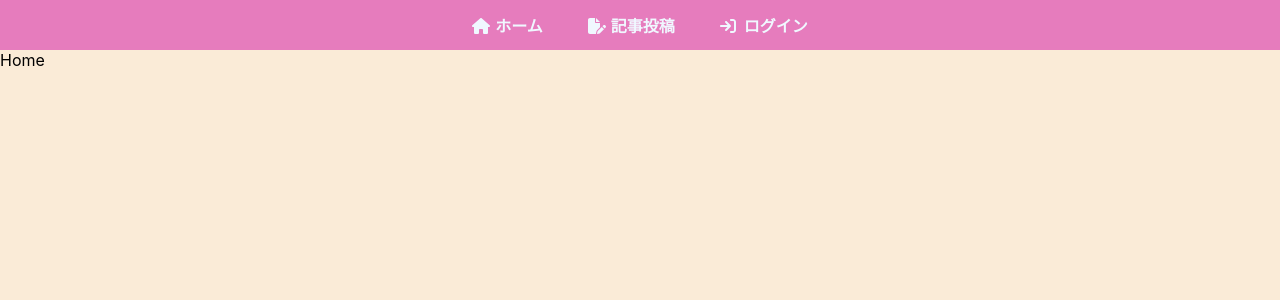
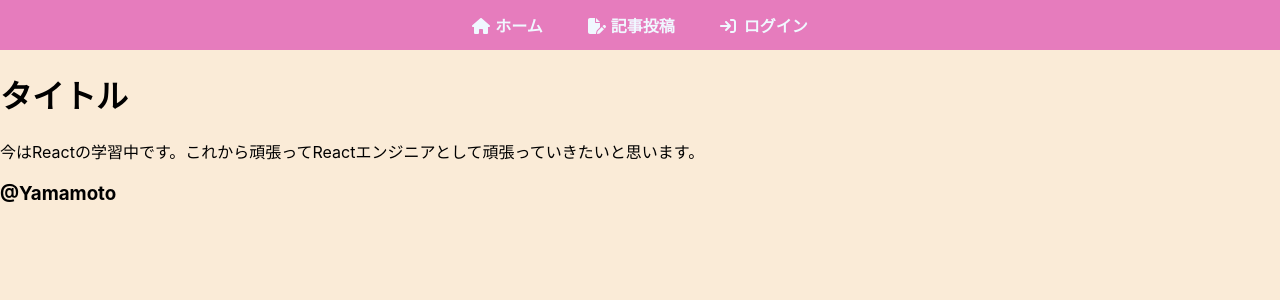
Before and after one commit to Taiyou-Yamamoto/react_blog, a React (Create React App) app: page / in a window 1280 px wide. Shown: the top 300 px of the page. Built offline with nearby package versions, Linux system fonts and the light colour scheme.

Commit message:
早く寝る

```diff
--- a/src/components/CreatePost.js
+++ b/src/components/CreatePost.js
@@ -1,22 +1,44 @@
-import React from "react";
+import React, { useState } from "react";
 import "./CreatePost.css";
-import { useState } from "react";
 import { collection, addDoc } from "firebase/firestore";
 import { db, auth } from "../firebase";
+import { useNavigate } from "react-router-dom";
 
 const CreatePost = () => {
   const [title, setTitle] = useState();
   const [postText, setPostText] = useState();
 
+  const navigate = useNavigate();
   const createPost = async () => {
     await addDoc(collection(db, "posts"), {
       title: title,
-      postText: postText,
+      postsText: postText,
       author: {
-        username: auth.currentUser.displayName,
-        id: auth.currentUser.uid,
+        username: auth.currentUser?.displayName || "匿名ユーザー",
+        id: auth.currentUser?.uid || "unknown",
       },
     });
+
+    navigate("/");
+
+    // if (auth.currentUser) {
+    //   try {
+    //     await addDoc(collection(db, "posts"), {
+    //       title: title,
+    //       postsText: postText,
+    //       author: {
+    //         username: auth.currentUser.displayName || "匿名ユーザー",
+    //         id: auth.currentUser.uid,
+    //       },
+    //     });
+    //     navigate("/");
+    //   } catch (error) {
+    //     console.error("投稿の作成中にエラーが発生しました:", error);
+    //   }
+    // } else {
+    //   console.error("ユーザーが認証されていません");
+    //   // 必要に応じてエラーメッセージをユーザーに表示するロジックを追加
+    // }
   };
 
   return (
--- a/src/components/Home.js
+++ b/src/components/Home.js
@@ -1,7 +1,22 @@
 import React from "react";
+import "./Home.css";
 
 const Home = () => {
-  return <div>Home</div>;
+  return (
+    <div className="homePage">
+      <div className="postContetnts">
+        <div className="postHeader">
+          <h1>タイトル</h1>
+        </div>
+      </div>
+      <div className="postTextContainer">
+        今はReactの学習中です。これから頑張ってReactエンジニアとして頑張っていきたいと思います。
+      </div>
+      <div className="nameAndDeleteButton">
+        <h3>@Yamamoto</h3>
+      </div>
+    </div>
+  );
 };
 
 export default Home;
```
Also changed, not shown: src/components/Home.css (added).
